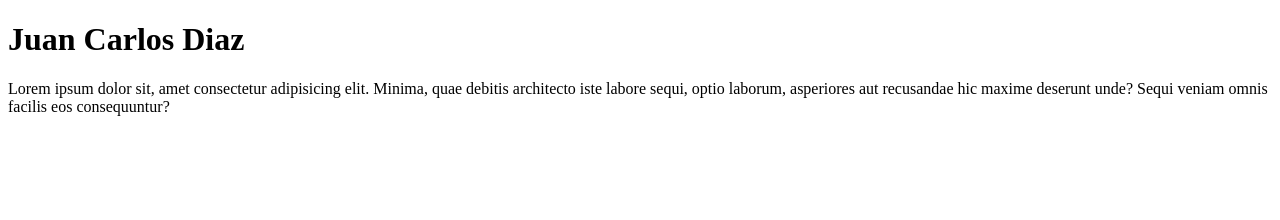
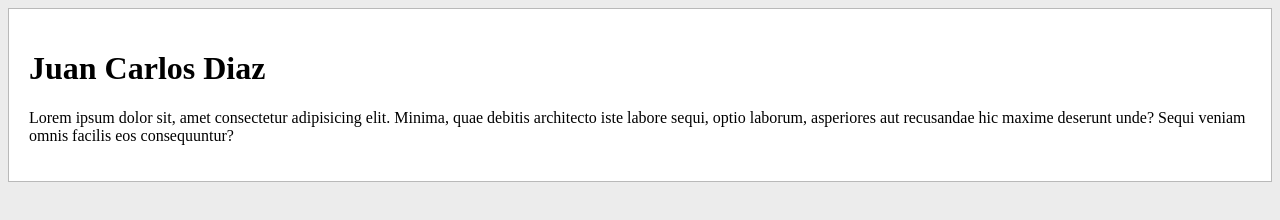
Before and after one commit to jcdiazz/Pruebas-Git, a plain HTML site: page index.html in a window 1280 px wide. Drawn offline with Linux system fonts and the light colour scheme.

Commit message:
Agregados estilos e imagenes

```diff
--- /dev/null
+++ b/estilos.css
@@ -0,0 +1,9 @@
+body {
+    background-color: rgb(236, 236, 236);
+}
+
+div {
+    border: solid 1px rgb(185, 185, 185);
+    padding: 20px;
+    background-color: white;
+}
--- a/index.html
+++ b/index.html
@@ -5,9 +5,12 @@
     <meta http-equiv="X-UA-Compatible" content="IE=edge">
     <meta name="viewport" content="width=device-width, initial-scale=1.0">
     <title>Document</title>
+    <link rel="stylesheet" href="estilos.css">
 </head>
 <body>
-    <h1>Juan Carlos Diaz</h1>
-    <p>Lorem ipsum dolor sit, amet consectetur adipisicing elit. Minima, quae debitis architecto iste labore sequi, optio laborum, asperiores aut recusandae hic maxime deserunt unde? Sequi veniam omnis facilis eos consequuntur?</p>
+    <div>
+        <h1>Juan Carlos Diaz</h1>
+        <p>Lorem ipsum dolor sit, amet consectetur adipisicing elit. Minima, quae debitis architecto iste labore sequi, optio laborum, asperiores aut recusandae hic maxime deserunt unde? Sequi veniam omnis facilis eos consequuntur?</p>
+    </div>
 </body>
 </html>
```
Also changed, not shown: Estructura Git.png (added).
